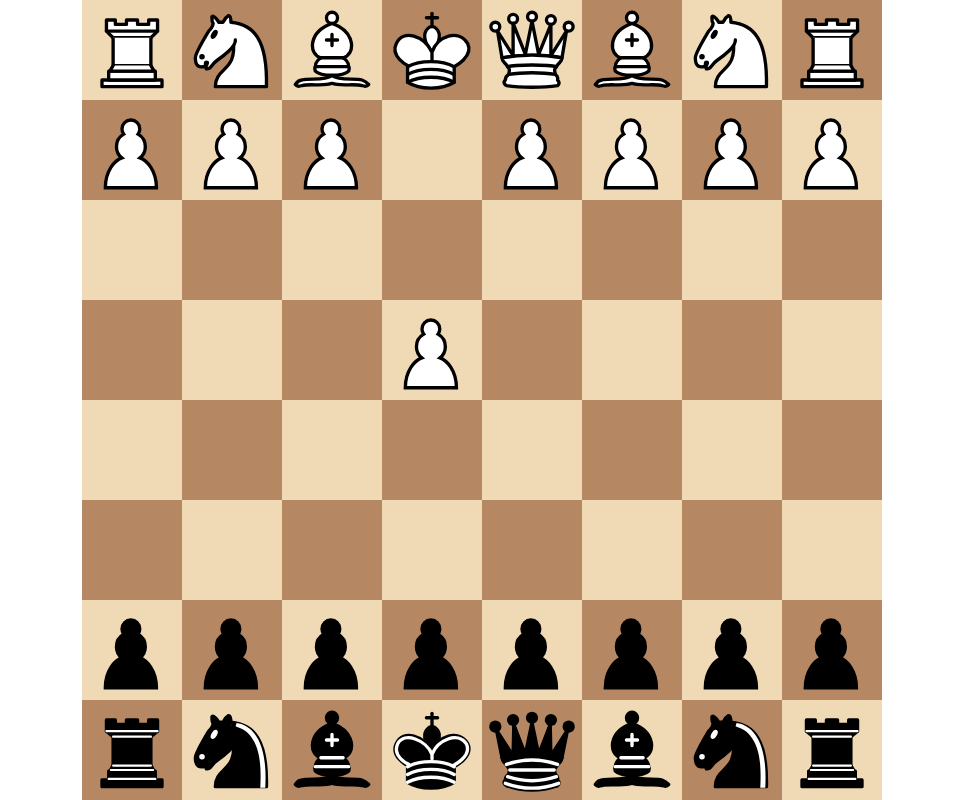
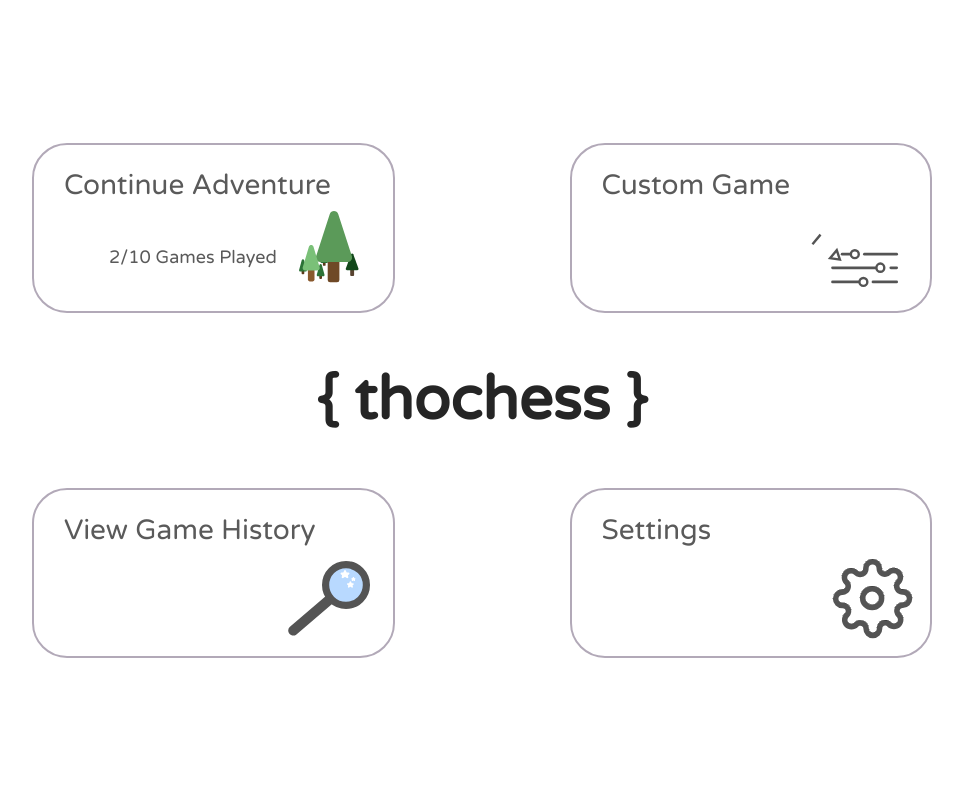
Before and after one commit to FinleyCooper/chess, a React (Vite) app in the folder frontend/: page / in a window 1280 px wide. Shown: the whole page, without its empty margins (158-1121 px from the left). Built offline with nearby package versions, Linux system fonts and the light colour scheme.

Commit message:
Added home page

```diff
--- /dev/null
+++ b/frontend/src/routes/Home/index.css
@@ -0,0 +1,61 @@
+.home-container {
+    display: grid;
+    place-items: center;
+    width: 100%;
+    height: 100%;
+}
+
+.option-container {
+    width: 900px;
+    height: 515px;
+    display: grid;
+    grid-template-columns: 1fr 1fr;
+    grid-template-rows: 1fr 1fr;
+    gap: 175px;
+
+}
+
+.option {
+    position: relative;
+    border-style: solid;
+    border-width: 2px;
+    border-radius: 35px;
+    border-color: #b2a9b8;
+    padding: 30px;
+    padding-top: 23px;
+    color: #5a5a5a;
+    cursor: pointer;
+    background-color: #ffffff;
+    transition: background-color 0.2s ease-in;
+}
+
+.option:hover {
+    background-color: #eeeeee;
+
+}
+
+.option-icon {
+    position: absolute;
+    right: 5px;
+    bottom: 5px;
+    width: 120px;
+    height: 120px;
+}
+
+.option-title {
+    margin: 0;
+    font-size: 28px;
+}
+
+.subtext {
+    font-size: 18px;
+    position: absolute;
+    bottom: 25px;
+    left: 75px;
+}
+
+.page-title {
+    position: absolute;
+    font-size: 60px;
+    color: #252525
+}
--- /dev/null
+++ b/frontend/src/routes/Home/index.tsx
@@ -0,0 +1,72 @@
+import React from 'react'
+import { Navigate } from "react-router-dom";
+
+import pieceSVGs from "./icons.svg"
+import "./index.css"
+
+interface Props {
+
+}
+
+interface State {
+    buttonClicked: string
+}
+
+class Home extends React.Component<Props, State> {
+    constructor(props: Props) {
+        super(props)
+
+        this.state = {
+            buttonClicked: ""
+        }
+    }
+
+    redirect(path: string) {
+        this.setState({
+            buttonClicked: path
+        })
+    }
+
+    render() {
+        if (this.state.buttonClicked !== "") {
+
+        }
+
+        return this.state.buttonClicked === "" ? (
+            <div className="home-container">
+                <h1 className='page-title'>{"{ thochess }"}</h1>
+                <div className="option-container">
+                    <div onClick={(e) => this.redirect("/play")} className="option">
+                        <p className="option-title">Continue Adventure</p>
+                        <svg className="option-icon" viewBox='0 0 100 100'>
+                            <use href={`${pieceSVGs}#adventure-symbol`} />
+                        </svg>
+                        <p className="subtext">2/10 Games Played</p>
+                    </div>
+                    <div className="option">
+                        <p className="option-title">Custom Game</p>
+                        <svg className="option-icon" viewBox='0 0 100 100'>
+                            <use href={`${pieceSVGs}#customisation-symbol`} />
+                        </svg>
+                    </div>
+                    <div className="option">
+                        <p className="option-title">View Game History</p>
+                        <svg className="option-icon" viewBox='0 0 100 100'>
+                            <use href={`${pieceSVGs}#analysis-symbol`} />
+                        </svg>
+                    </div>
+                    <div className="option">
+                        <p className="option-title">Settings</p>
+                        <svg className="option-icon" viewBox='0 0 100 100'>
+                            <use href={`${pieceSVGs}#settings-symbol`} />
+                        </svg>
+                    </div>
+                </div>
+            </div>
+        ) : (
+            <Navigate to={this.state.buttonClicked} />
+        )
+    }
+}
+
+export default Home
--- a/frontend/src/routes/index.tsx
+++ b/frontend/src/routes/index.tsx
@@ -2,6 +2,8 @@ import { lazy } from "react";
 
 const Play = lazy(() => import("./Play"))
 const Test = lazy(() => import("./Test"))
+const Home = lazy(() => import("./Home"))
+
 
 interface Route {
     readonly name: string;
@@ -12,7 +14,7 @@ interface Route {
 let PlayRoute: Route = {
     name: "play",
     element: Play,
-    path: "/" // TODO: change to /play
+    path: "/play" // TODO: change to /play
 }
 
 let TestRoute: Route = {
@@ -21,6 +23,12 @@ let TestRoute: Route = {
     path: "/test"
 }
 
-const routes: Array<Route> = [PlayRoute, TestRoute]
+let HomeRoute: Route = {
+    name: "home",
+    element: Home,
+    path: "/"
+}
+
+const routes: Array<Route> = [PlayRoute, TestRoute, HomeRoute]
 
 export default routes
```
Also changed, not shown: frontend/src/routes/Home/icons.svg (added).
